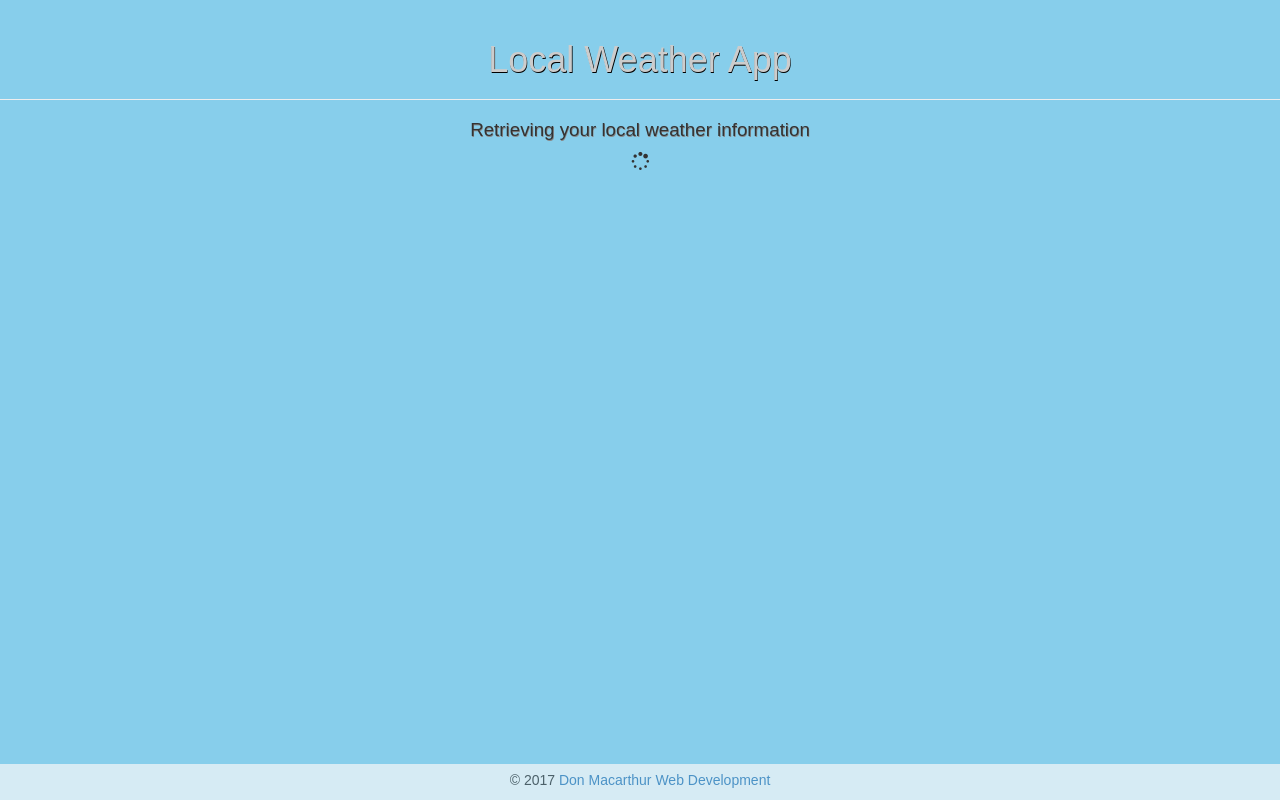
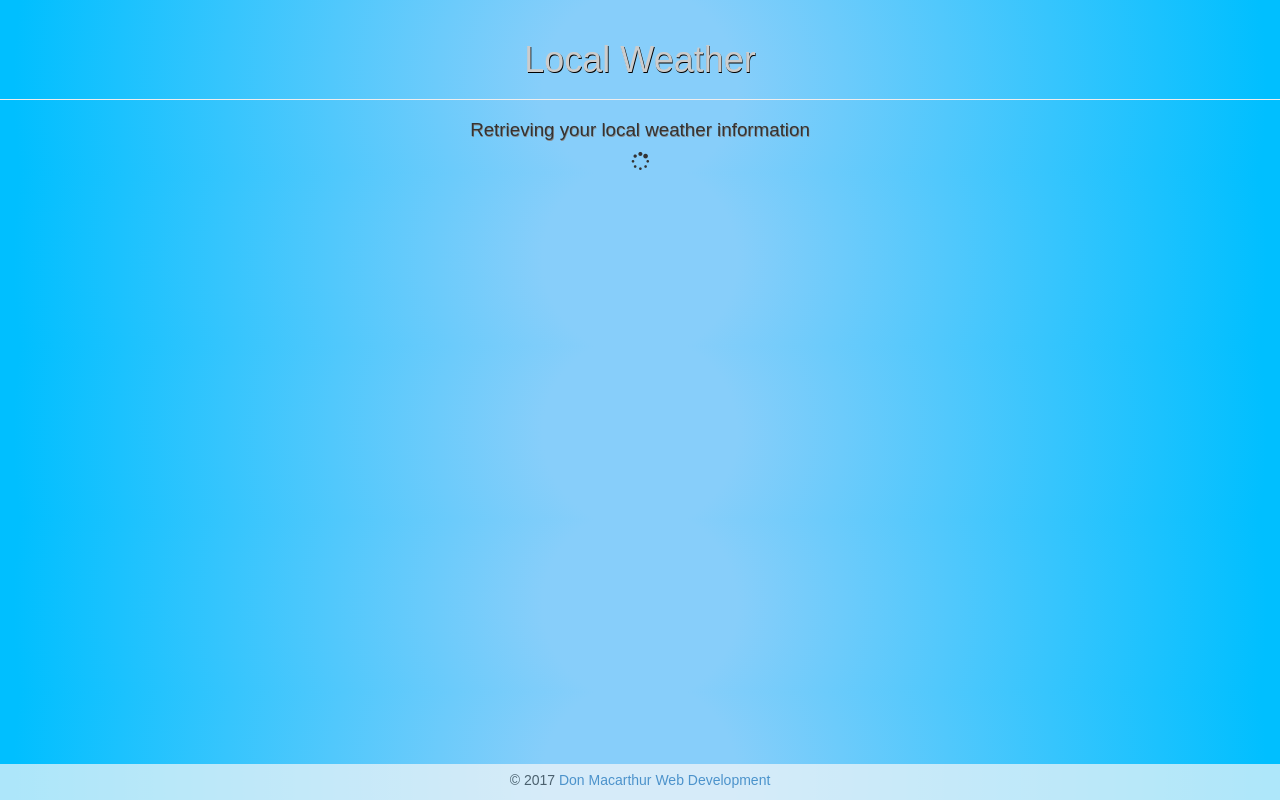
Before and after one commit to Donatron/local_weather, a website: page index.html in a window 1280 px wide. Drawn offline with nearby package versions, Linux system fonts and the light colour scheme.

Commit message:
styling changes to loading page

```diff
--- a/index.html
+++ b/index.html
@@ -20,7 +20,7 @@
   <link rel="stylesheet" href="main.css">
 </head>
 <body class="img-fluid" id="body">
-  <div class="page-header"><h1>Local Weather App</h1></div>
+  <div class="page-header"><h1>Local Weather</h1></div>
   <div id="welcome">
     <h3>Retrieving your local weather information</h1>
     <i class="fa fa-spinner fa-spin fa-pulse" aria-hidden="true"></i>
--- a/src/main.css
+++ b/src/main.css
@@ -3,7 +3,7 @@ PostCSS Variables
 ******************/
 
 :root {
-  --background: skyblue;
+  --background: radial-gradient(circle at center,  rgba(135,206,250,1) 0%, rgba(135,206,250,1) 15%, rgba(0,191,255,1) 97%, rgba(0,191,255,1) 100%);
   --heading: #ccc;
   --white: #fff;
   --grey: #333;
@@ -21,7 +21,7 @@ PostCSS Variables
 body {
   background-size: cover;
   background-repeat: no-repeat;
-  background-color: var(--background);
+  background: var(--background);
 
   font-family: sans-serif;
 }
```
Also changed, not shown: main.css (+1 -1 lines).
